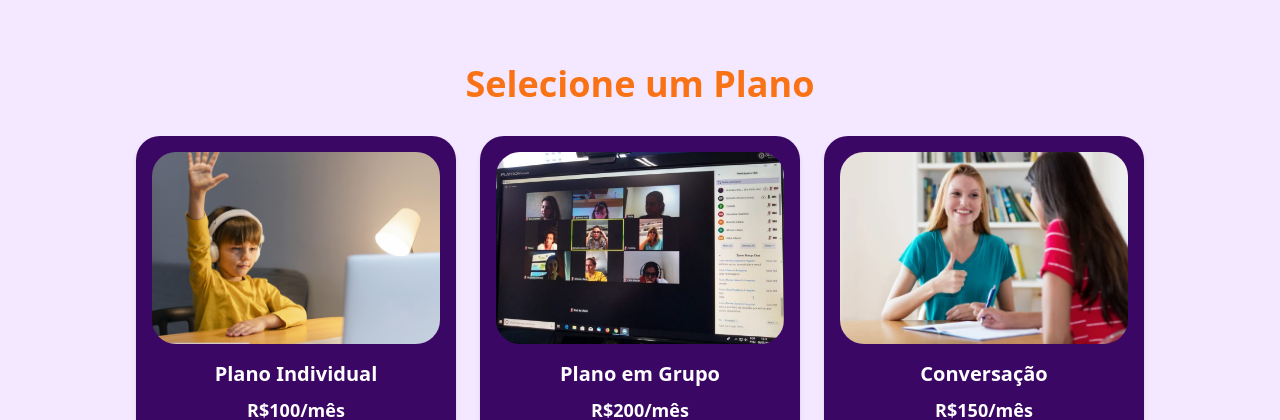
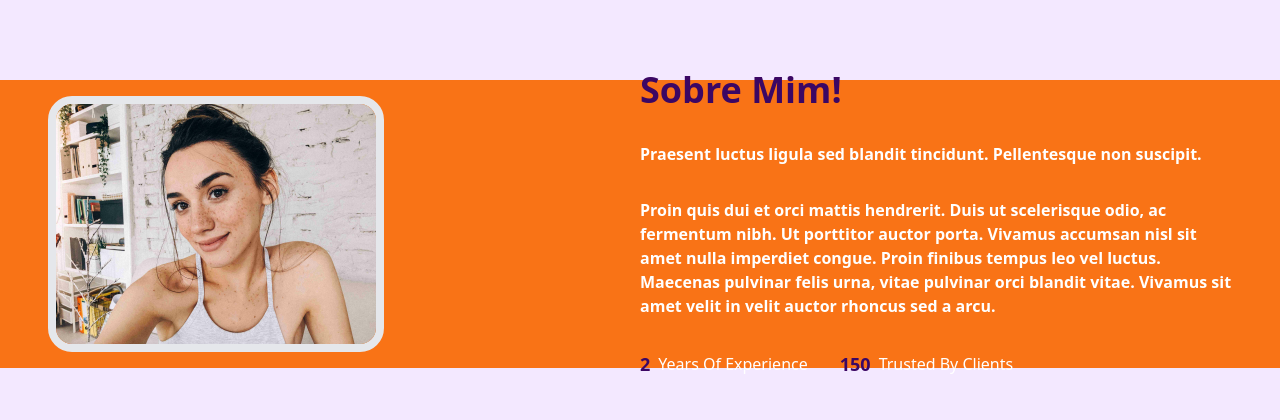
Before and after one commit to Luanbarradas/Veasy-English, a React (Vite) app: page / in a window 1280 px wide. Shown: the part 704-1124 px from the top of the page. Built offline with nearby package versions, Linux system fonts and the light colour scheme; grey boxes are pictures that could not be loaded.

Commit message:
added global css and style created main about me

```diff
--- a/src/App.tsx
+++ b/src/App.tsx
@@ -2,7 +2,7 @@ import { Header } from './componentes/Header';
 import { HeroSection } from './componentes/HeroSection.tsx'
 import { Plano } from './componentes/Planos.tsx';
 
-//import { Main } from './componentes/Main.tsx';
+import { Main } from './componentes/Main.tsx';
 import './App.tsx'
 
 function App() {
@@ -14,6 +14,8 @@ function App() {
 
       <HeroSection />
 
+      <Main />
+
       <Plano />
     </div>
 
--- a/src/componentes/Main.tsx
+++ b/src/componentes/Main.tsx
@@ -1,7 +1,36 @@
-
+import perfil from "../assets/fotos-fofas-para-perfil-1678633942-scaled.jpeg"
 export const Main = () => {
     return (
+        <section className="h-72 bg-cover bg-center flex flex-row justify-between items-center px-12 mt-16 bg-orange-500 ">
+            <div className="h-full w-1/2 justify-center">
+                <div className="h-full flex items-center py-4">
+                    <img src={perfil} alt="perfil" className="h-full object-contain rounded-3xl border-8" />
+                </div>
+            </div>
+            <div className="text-left w-1/2 ">
+                <h1 className="text-purple-950 text-lg font-bold text-3xl md:text-4xl ">
+                    Sobre Mim!
+                </h1>
+                <h2 className="mt-8 text-white font-bold">Praesent luctus ligula sed blandit tincidunt. Pellentesque non suscipit.</h2>
+                <p className="text-white mt-8 font-semibold">Proin quis dui et orci mattis hendrerit. Duis ut scelerisque odio, ac fermentum nibh. Ut porttitor auctor porta. Vivamus accumsan nisl sit amet nulla imperdiet congue. Proin finibus tempus leo vel luctus. Maecenas pulvinar felis urna, vitae pulvinar orci blandit vitae. Vivamus sit amet velit in velit auctor rhoncus sed a arcu.</p>
 
-        <div></div>
+                <div className="flex space-x-8 mt-8" >
+
+                    <div className="flex items-center space-x-2">
+                        <p className="text-lg font-semibold text-purple-950">2</p>
+                        <p className="text-white">Years Of
+                            Experience</p>
+                    </div>
+
+
+                    <div className="flex items-center space-x-2">
+                        <p className="text-lg font-semibold text-purple-950">150</p>
+                        <p className="text-white">Trusted By Clients</p>
+                    </div>
+                </div>
+            </div>
+
+
+        </section >
     )
 }
```
Also changed, not shown: src/styles/global.css (added, +10 -0 lines), src/assets/fotos-fofas-para-perfil-1678633942-scaled.jpeg (added), src/assets/perfil.png (added), src/styles/style.css (added).
